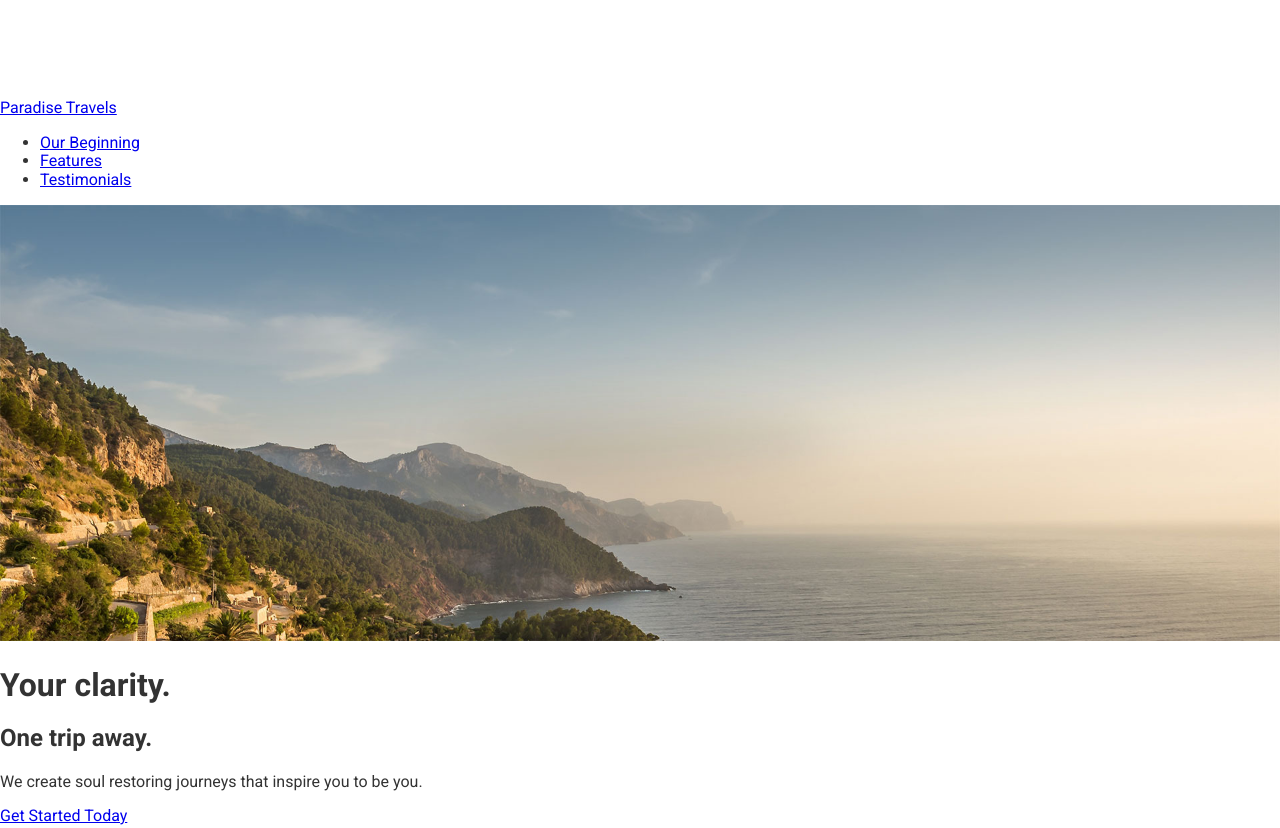
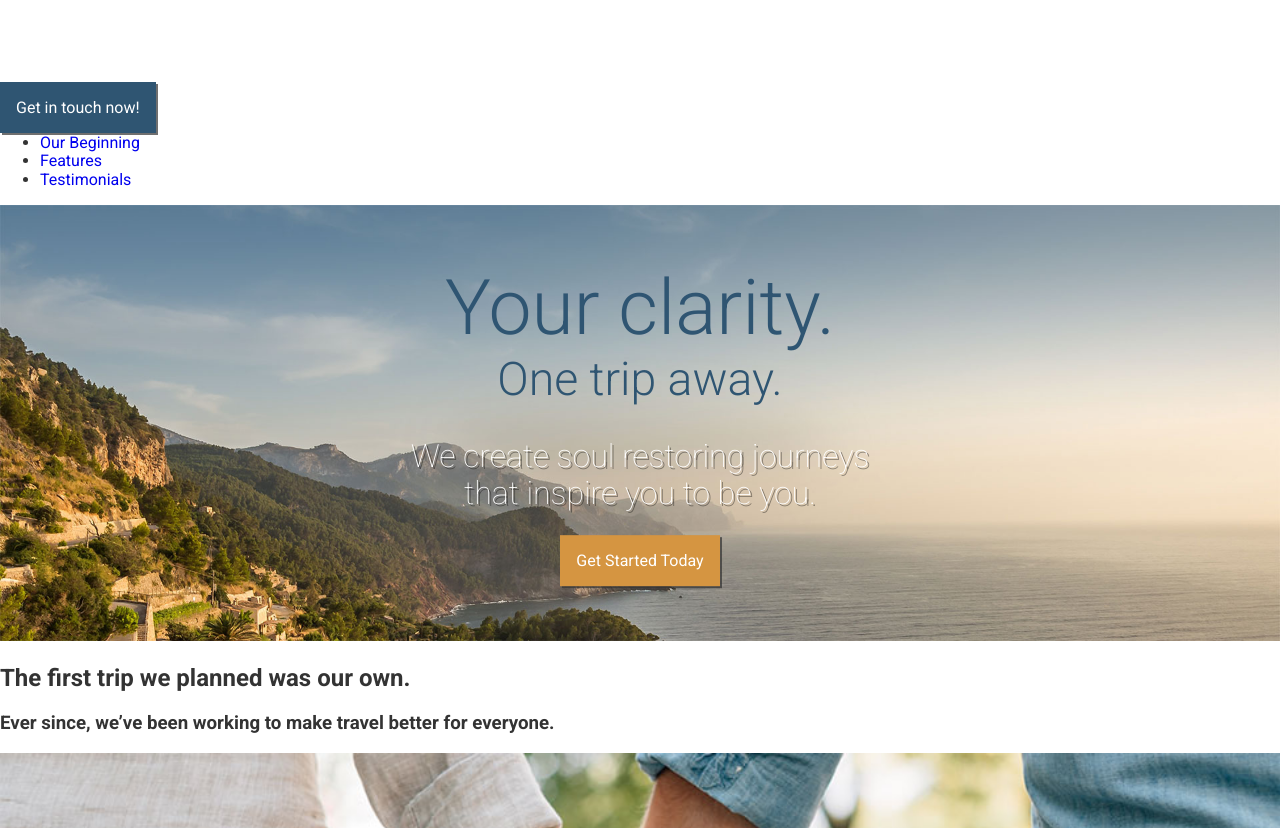
Before and after one commit to Zeku87/travel-agency, a website: page app/index.html in a window 1280 px wide. Shown: the part 440-1268 px from the top of the page. Drawn offline with nearby package versions, Linux system fonts and the light colour scheme.

Commit message:
Large-hero section is done

```diff
--- a/app/assets/styles/base/_global.css
+++ b/app/assets/styles/base/_global.css
@@ -1,9 +1,13 @@
 body{
 	font-family: "Roboto", sans-serif;
-	color: #333;
+	color: $darkGray;
 }
 
 img{
 	width:100%;
 	height: auto;
 }
+
+a{
+	text-decoration: none;
+}
--- /dev/null
+++ b/app/assets/styles/modules/_buttons.css
@@ -0,0 +1,35 @@
+.button{
+	position: relative;
+	background-color: $mainBlue;
+	color: white;
+	padding: 1rem;
+	box-shadow: 2px 2px $darkGrayTrans;
+	outline: none;
+
+	&:hover{
+		background-color: $accentOrange;
+	}
+
+	&:active{
+		background-color: $accentOrange;
+
+		top:2px;
+		left: 2px;
+		box-shadow: 0px 0px $darkGrayTrans;
+	}
+
+	&__orange{
+		background-color: $accentOrange;
+	}
+
+	&__orange:hover{
+		background-color: $mainBlue;
+		color: white;
+	}
+
+	&__orange:active{
+		background-color: $mainBlue;
+		color: white;
+	}
+
+}
--- a/app/assets/styles/modules/_large-hero.css
+++ b/app/assets/styles/modules/_large-hero.css
@@ -1,3 +1,43 @@
 .large-hero{
 	position: relative;
+
+	&__text-content{
+		width: 100%;
+
+		position: absolute;
+		top:50%;
+
+		text-align: center;
+
+		transform: translateY(-50%);
+	}
+
+	&__title{
+		font-weight: 300;
+		font-size: 4.8rem;
+		color:$mainBlue;
+		margin: 0;
+	}
+
+	&__subtitle{
+		font-weight: 300;
+		font-size: 2.9rem;
+		color:$mainBlue;
+		margin: 0;
+	}
+
+	&__detail{
+		max-width: 30rem;
+
+		position: relative;
+		left:50%;
+		transform: translateX(-50%);
+
+		margin-bottom: 2.5rem;
+
+		color: white;
+		font-size: 2rem;
+		font-weight: 100;
+		text-shadow: 2px 2px 0 rgba(0,0,0, .4);
+	}
 }
--- a/app/assets/styles/styles.css
+++ b/app/assets/styles/styles.css
@@ -1,3 +1,5 @@
 @import "normalize.css";
+@import "base/_variables";
 @import "base/_global";
+@import "modules/_buttons";
 @import "modules/_large-hero";
--- a/app/index.html
+++ b/app/index.html
@@ -11,7 +11,7 @@
 <body>
     <header>
         <img src="assets/images/icons/clear-view-escapes.svg">
-        <a href="#">Paradise Travels</a>
+        <a class="button" href="#">Get in touch now!</a>
         <nav>
             <ul>
                 <li><a href="#our-beginning">Our Beginning</a></li>
@@ -23,10 +23,12 @@
 
     <div class="large-hero container">
         <img src="assets/images/hero--large.jpg">
-        <h1>Your clarity.</h1>
-        <h2>One trip away.</h2>
-        <p>We create soul restoring journeys that inspire you to be you.</p>
-        <p><a href="#">Get Started Today</a></p>
+        <div class="large-hero__text-content">
+            <h1 class="large-hero__title">Your clarity.</h1>
+            <h2 class="large-hero__subtitle">One trip away.</h2>
+            <p class="large-hero__detail">We create soul restoring journeys that inspire you to be you.</p>
+            <p><a class="button button__orange" href="#">Get Started Today</a></p>
+        </div>
     </div>
 
     <div id="our-beginning" class="container">
@@ -82,7 +84,7 @@
     </div>
 
     <footer>
-        <p>Copyright &copy; 2017 Ezequiel G. All rights reserved. <a target="_blank" href="http://freecodecamp.com/zeku87">Get in touch and let's build something great</a></p>
+        <p>Copyright &copy; 2018 Ezequiel G. All rights reserved. <a class="button" target="_blank" href="http://ezequielgallardo.com">Get in touch and let's build something great</a></p>
     </footer>
     <script src="https://cdnjs.cloudflare.com/ajax/libs/jquery/3.1.1/jquery.min.js"></script>
     <script src="https://cdnjs.cloudflare.com/ajax/libs/twitter-bootstrap/4.0.0-alpha.6/js/bootstrap.min.js"></script>
--- a/app/temp/styles/styles.css
+++ b/app/temp/styles/styles.css
@@ -452,7 +452,7 @@ template {
 
 body{
 	font-family: "Roboto", sans-serif;
-	color: #333;
+	color: #333333;
 }
 
 img{
@@ -460,6 +460,91 @@ img{
 	height: auto;
 }
 
+a{
+	text-decoration: none;
+}
+
+.button{
+	position: relative;
+	background-color: #2f5572;
+	color: white;
+	padding: 1rem;
+	-webkit-box-shadow: 2px 2px rgba(51, 51, 51, .7);
+	        box-shadow: 2px 2px rgba(51, 51, 51, .7);
+	outline: none;
+
+}
+
+.button:hover{
+		background-color: #d59541;
+	}
+
+.button:active{
+		background-color: #d59541;
+
+		top:2px;
+		left: 2px;
+		-webkit-box-shadow: 0px 0px rgba(51, 51, 51, .7);
+		        box-shadow: 0px 0px rgba(51, 51, 51, .7);
+	}
+
+.button__orange{
+		background-color: #d59541;
+	}
+
+.button__orange:hover{
+		background-color: #2f5572;
+		color: white;
+	}
+
+.button__orange:active{
+		background-color: #2f5572;
+		color: white;
+	}
+
 .large-hero{
 	position: relative;
 }
+
+.large-hero__text-content{
+		width: 100%;
+
+		position: absolute;
+		top:50%;
+
+		text-align: center;
+
+		-webkit-transform: translateY(-50%);
+
+		        transform: translateY(-50%);
+	}
+
+.large-hero__title{
+		font-weight: 300;
+		font-size: 4.8rem;
+		color:#2f5572;
+		margin: 0;
+	}
+
+.large-hero__subtitle{
+		font-weight: 300;
+		font-size: 2.9rem;
+		color:#2f5572;
+		margin: 0;
+	}
+
+.large-hero__detail{
+		max-width: 30rem;
+
+		position: relative;
+		left:50%;
+		-webkit-transform: translateX(-50%);
+		        transform: translateX(-50%);
+
+		margin-bottom: 2.5rem;
+
+		color: white;
+		font-size: 2rem;
+		font-weight: 100;
+		text-shadow: 2px 2px 0 rgba(0,0,0, .4);
+	}
```
Also changed, not shown: app/assets/styles/base/_variables.css (added, +7 -0 lines).
